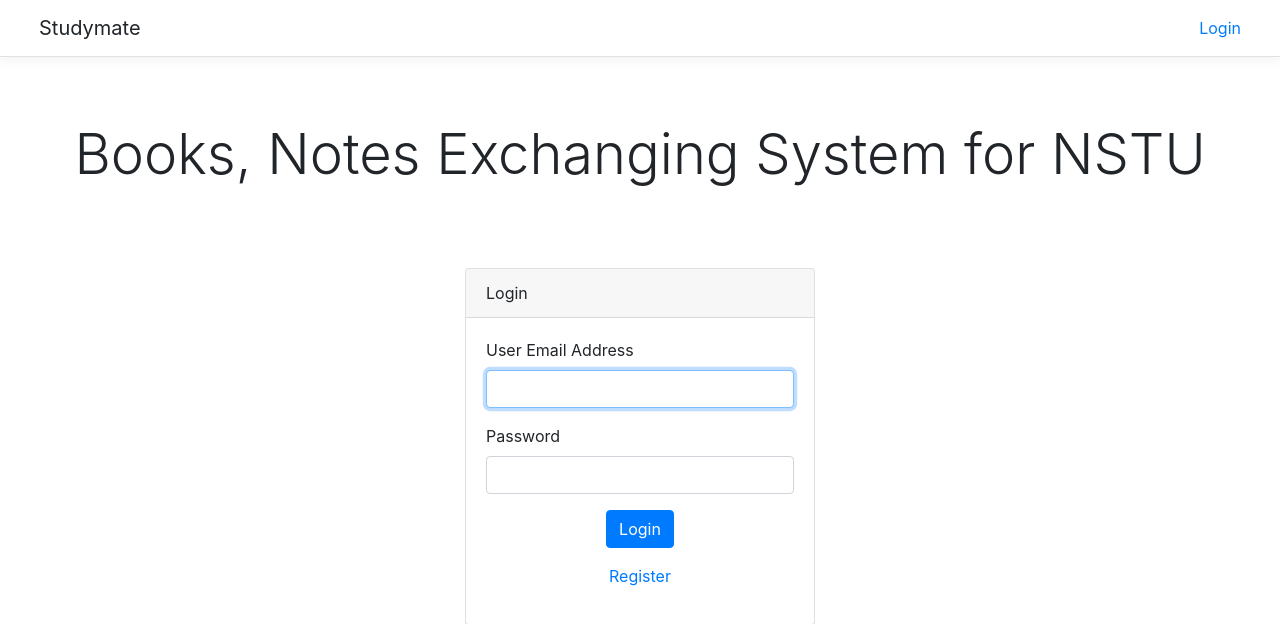
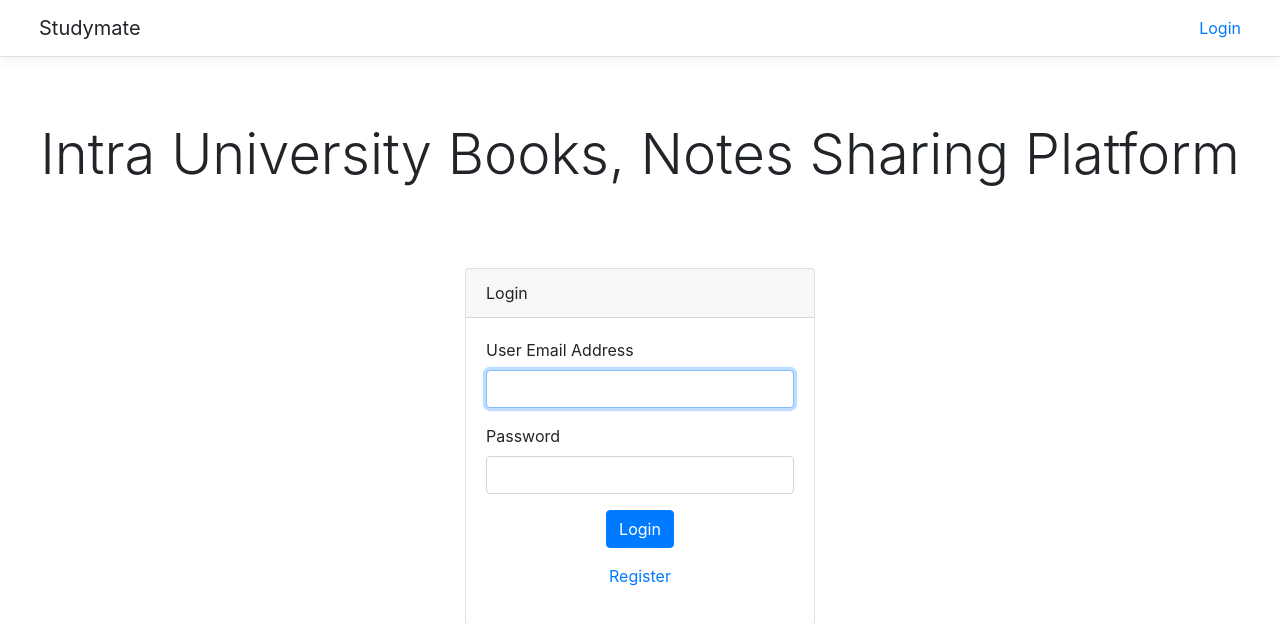
Before and after one commit to ihjohny/studymate-books-notes-exchanging-system, a PHP site: page /index.php in a window 1280 px wide. Shown: the top 624 px of the page. Run offline with PHP 8.4, Linux system fonts and the light colour scheme.

Commit message:
ui update

```diff
--- a/basehome.php
+++ b/basehome.php
@@ -99,7 +99,7 @@
                     </button>
 
                     <div class="text-center">
-                        <h2>Books, Notes Exchanging System for NSTU</h2>
+                        <h2>Intra University Books, Notes Sharing Platform</h2>
                     </div>
 
                     <!-- Topbar Navbar -->
--- a/header.php
+++ b/header.php
@@ -6,7 +6,7 @@
 	<meta name="viewport" content="width=device-width, initial-scale=1, shrink-to-fit=no">
 	<meta name="description" content="">
 	<meta name="author" content="">
-	<title>Studymate - Books, Notes Exchanging System for NSTU</title>
+	<title>Studymate - Intra University Books, Notes Sharing Platform</title>
 
 	<!-- Custom styles for this page -->
 	<link href="vendor/bootstrap/bootstrap.min.css" rel="stylesheet">
@@ -48,7 +48,7 @@
 	</div>
 
 	<div class="pricing-header px-3 py-3 pt-md-5 pb-md-4 mx-auto text-center">
-		<h1 class="display-4">Books, Notes Exchanging System for NSTU</h1>
+		<h1 class="display-4">Intra University Books, Notes Sharing Platform</h1>
 	</div>
 	<br />
 	<br />
```
